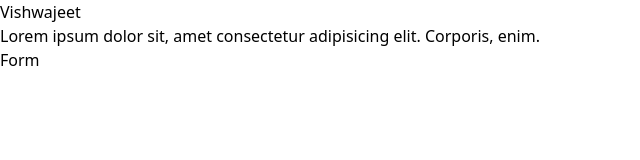
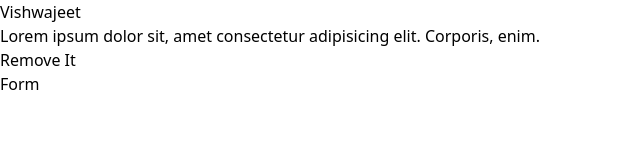
Before and after one commit to Vishwajeet-Londhe/form-handling-project, a React (Vite) app: page / in a window 1280 px wide. Shown: the top 160 px of the page, without its empty margins (0-640 px from the left). Built offline with nearby package versions, Linux system fonts and the light colour scheme.

Commit message:
button added

```diff
--- a/src/components/Card.jsx
+++ b/src/components/Card.jsx
@@ -8,6 +8,7 @@ function Card() {
       </div>
       <h1 className=' mt-1 text-xl font-semibold'>Vishwajeet</h1>
       <p className='mt-1 text-center text-xs font-semibold leading-1 tracking-tight'>Lorem ipsum dolor sit, amet consectetur adipisicing elit. Corporis, enim.</p>
+      <button>Remove It</button>
     </div>
   )
 }
```
